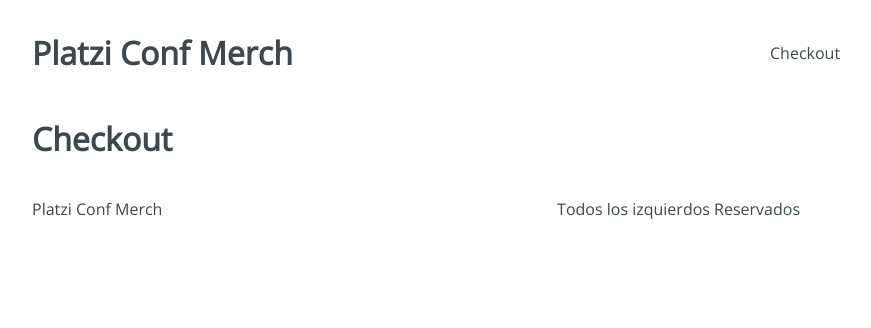
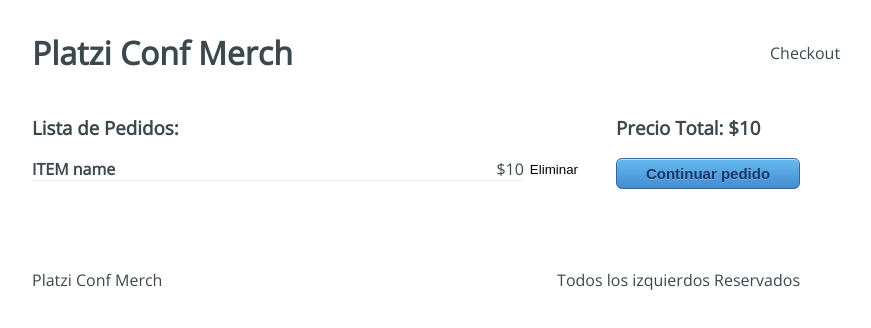
Before and after one commit to Beppo8/React-merch, a React app: page /checkout in a window 1280 px wide. Shown: the top 328 px of the page, without its empty margins (224-1095 px from the left). Built offline with nearby package versions, Linux system fonts and the light colour scheme.

Commit message:
Layout: checkout, user

```diff
--- a/src/containers/Checkout.jsx
+++ b/src/containers/Checkout.jsx
@@ -1,9 +1,25 @@
-import React from 'react'
+import React from 'react';
+import '../styles/components/Checkout.css';
 
 const Checkout = () => {
     return (
-            <h1>Checkout</h1>
-    )
+        <div className="Checkout">
+            <div className="Checkout-content">
+                <h3>Lista de Pedidos:</h3>
+                <div className="Checkout-item">
+                    <div className="Checkout-element">
+                        <h4>ITEM name</h4>
+                        <span>$10</span>
+                    </div>
+                    <button type="button">Eliminar</button>
+                </div>
+            </div>
+            <div className="Checkout-sidebar">
+                <h3>Precio Total: $10</h3>
+                <button type="button">Continuar pedido</button>
+            </div>
+        </div>
+    );
 }
 
-export default Checkout
+export default Checkout;
```
Also changed, not shown: src/containers/Information.jsx (+39 -4 lines).
